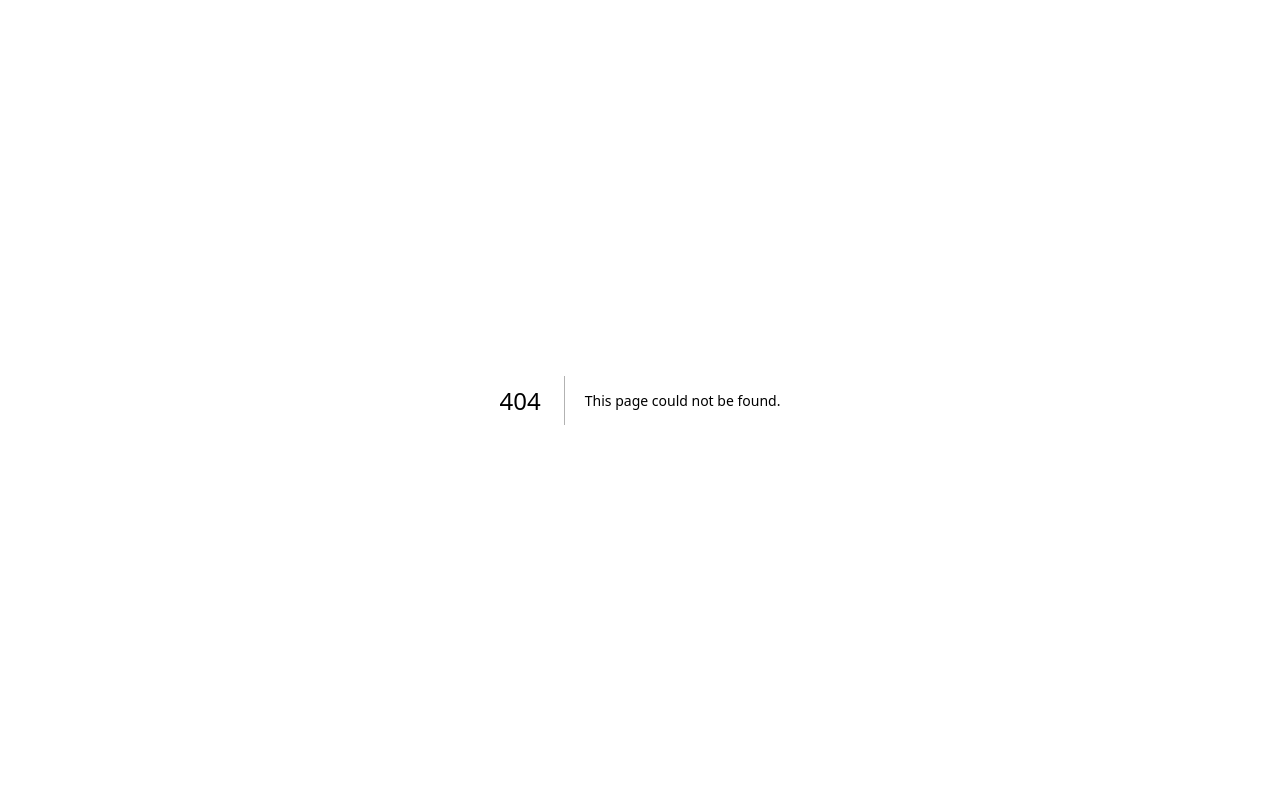
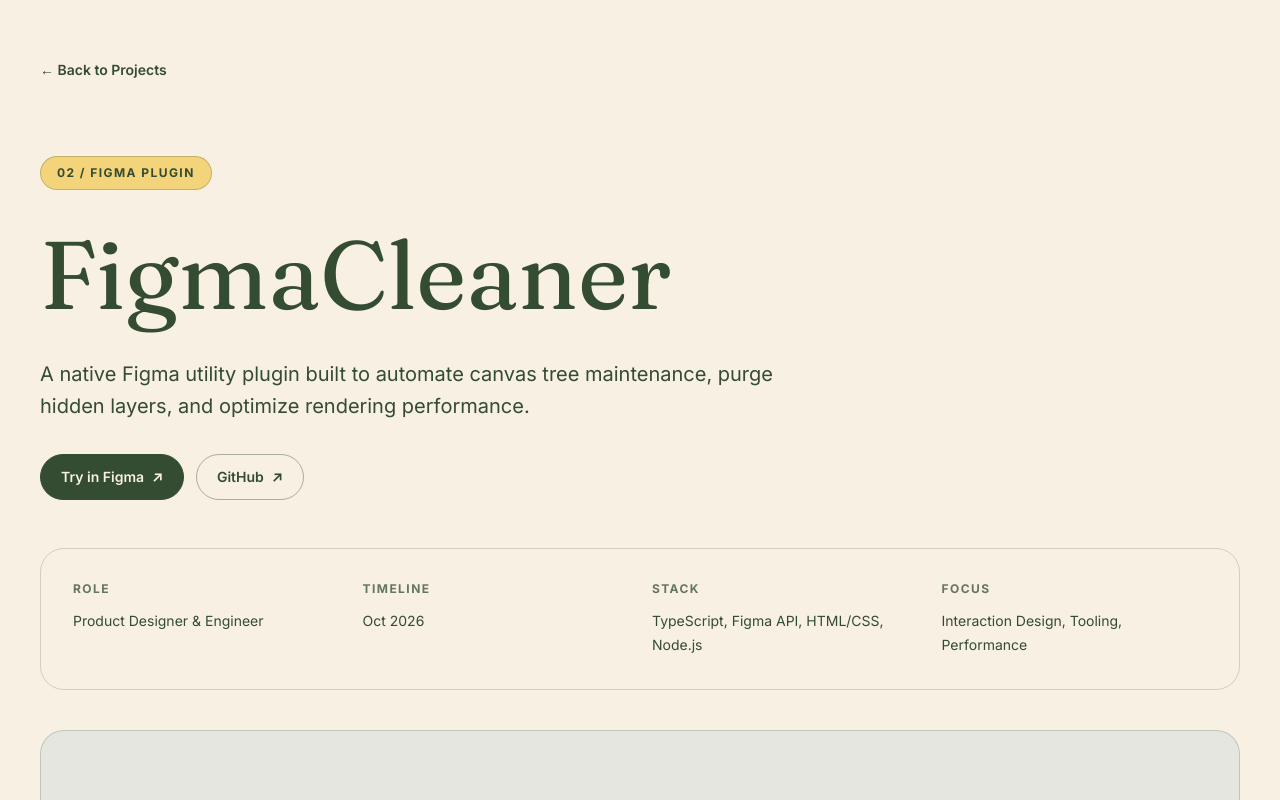
Before and after one commit to julsoyola/juliana-portfolio, a Next.js app in the folder portfolio/: page /work/figmacleaner in a window 1280 px wide. Before the commit this address had no page. Shown: the top 800 px of the page. Built offline with nearby package versions, Linux system fonts and the light colour scheme.

Commit message:
feat: add FigmaCleaner case study

```diff
--- /dev/null
+++ b/portfolio/app/work/figmacleaner/page.tsx
@@ -0,0 +1,125 @@
+import type { Metadata } from "next";
+import Link from "next/link";
+import Footer from "@/components/Footer";
+
+export const metadata: Metadata = {
+  title: "FigmaCleaner Case Study | Juliana Oyola-Pabon",
+  description:
+    "A native Figma utility plugin built to automate canvas tree maintenance, purge hidden layers, and optimize rendering performance.",
+};
+
+const projectMeta = [
+  { label: "Role", value: "Product Designer & Engineer" },
+  { label: "Timeline", value: "Oct 2026" },
+  { label: "Stack", value: "TypeScript, Figma API, HTML/CSS, Node.js" },
+  { label: "Focus", value: "Interaction Design, Tooling, Performance" },
+];
+
+const actionClassName =
+  "inline-flex min-h-11 items-center justify-center gap-2 rounded-full border px-5 py-3 text-sm font-semibold transition-colors";
+
+export default function FigmaCleanerCaseStudy() {
+  return (
+    <main id="top">
+      <div className="mx-auto max-w-7xl px-6 pt-8 sm:pt-12 lg:px-10">
+        <Link
+          href="/#work"
+          className="inline-flex min-h-11 items-center text-sm font-semibold text-[var(--forest)] transition-colors hover:text-[var(--terracotta)]"
+        >
+          ← Back to Projects
+        </Link>
+
+        <header className="pb-10 pt-12 sm:pt-16">
+          <p className="inline-flex rounded-full border border-[var(--forest)]/25 bg-[var(--mustard)] px-4 py-2 text-xs font-bold tracking-[0.12em]">
+            02 / FIGMA PLUGIN
+          </p>
+          <h1 className="font-display mt-6 break-words text-5xl leading-tight sm:text-7xl lg:text-8xl">
+            FigmaCleaner
+          </h1>
+          <p className="mt-6 max-w-3xl text-lg leading-8 sm:text-xl">
+            A native Figma utility plugin built to automate canvas tree
+            maintenance, purge hidden layers, and optimize rendering performance.
+          </p>
+
+          <div className="mt-8 flex flex-wrap gap-3">
+            <a
+              href="https://figma.com"
+              target="_blank"
+              rel="noopener noreferrer"
+              className={`${actionClassName} border-[var(--forest)] bg-[var(--forest)] text-[var(--paper)] hover:bg-[var(--forest)]/90`}
+            >
+              Try in Figma <span aria-hidden="true">↗</span>
+            </a>
+            <a
+              href="https://github.com/julsoyola/figmaCleaner"
+              target="_blank"
+              rel="noopener noreferrer"
+              className={`${actionClassName} border-[var(--forest)]/40 hover:bg-[var(--mustard)]`}
+            >
+              GitHub <span aria-hidden="true">↗</span>
+            </a>
+          </div>
+
+          <dl className="mt-12 grid gap-6 rounded-[24px] border border-[var(--forest)]/20 p-6 sm:grid-cols-2 lg:grid-cols-4 lg:p-8">
+            {projectMeta.map(({ label, value }) => (
+              <div key={label}>
+                <dt className="text-xs font-bold uppercase tracking-[0.12em] text-[var(--forest)]/75">
+                  {label}
+                </dt>
+                <dd className="mt-3 text-sm leading-6">{value}</dd>
+              </div>
+            ))}
+          </dl>
+        </header>
+
+        <div className="case-study-media flex aspect-video items-center justify-center overflow-hidden rounded-[24px] border border-[var(--forest)]/20 bg-[var(--sky)]/30 text-center">
+          <p className="p-6 font-mono text-sm sm:text-lg">
+            [ &gt; ] Video Demo Coming Soon
+          </p>
+        </div>
+
+        <div className="mt-16 space-y-8 pb-8 sm:mt-20">
+          <section aria-labelledby="problem-heading" className="rounded-[24px] border border-[var(--forest)]/20 p-6 sm:p-10">
+            <h2 id="problem-heading" className="font-display text-3xl sm:text-4xl">
+              01. The Problem
+            </h2>
+            <p className="mt-6 max-w-3xl text-base leading-8 sm:text-lg">
+              Large collaborative Figma files accumulate unused layers, hidden
+              frames, and single-child groups over time. This bloats file memory,
+              degrades canvas rendering performance, and slows down developer
+              handoff.
+            </p>
+          </section>
+
+          <section aria-labelledby="design-heading" className="rounded-[24px] border border-[var(--forest)]/20 p-6 sm:p-10">
+            <h2 id="design-heading" className="font-display text-3xl sm:text-4xl">
+              02. Design Rationales &amp; UX
+            </h2>
+            <div className="mt-6 grid gap-6 text-base leading-8 sm:text-lg lg:grid-cols-2">
+              <p>
+                <strong>Native Integration:</strong> Designed using Figma design
+                system tokens and minimalist ASCII UI elements ([x], [ ], [~]) to
+                sit seamlessly alongside standard Figma panels without visual
+                distraction.
+              </p>
+              <p>
+                <strong>Defensive Feedback Loop:</strong> Implemented real-time
+                ASCII status indicators (&gt; processing..., &gt; done) so users
+                maintain complete visibility over automated actions without
+                breaking flow state.
+              </p>
+            </div>
+          </section>
+
+          <section aria-labelledby="engineering-heading" className="rounded-[24px] border border-[var(--forest)]/20 p-6 sm:p-10">
+            <h2 id="engineering-heading" className="font-display text-3xl sm:text-4xl">
+              03. Engineering Integration
+            </h2>
+          </section>
+        </div>
+      </div>
+
+      <Footer />
+    </main>
+  );
+}
```
